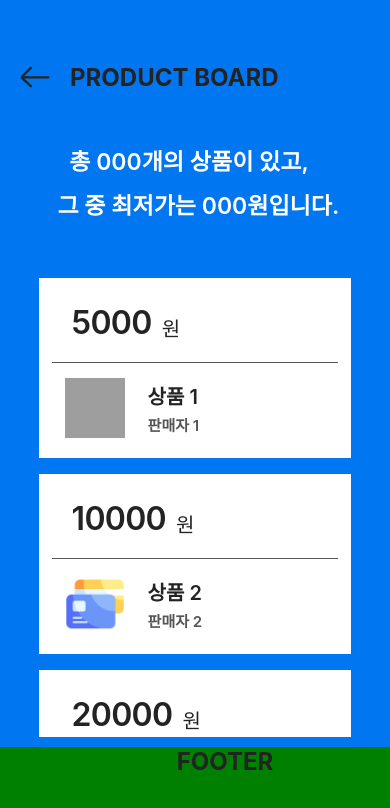
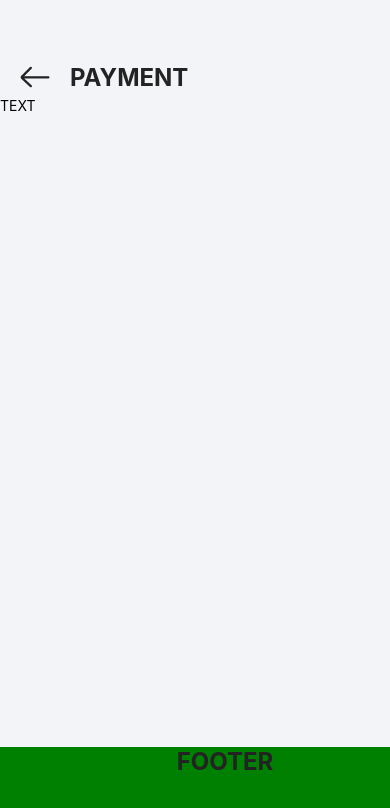
Before and after one commit to guswns7452/onePick, a React Native app: screen / in a window 390 px wide. Shown: the top 808 px of the page. Built offline with nearby package versions, Linux system fonts and the light colour scheme; grey boxes are pictures that could not be loaded.

Commit message:
[feat/board] refactor & set NewPost

```diff
--- a/App.tsx
+++ b/App.tsx
@@ -8,13 +8,14 @@
 
 
 import React from 'react';
-import ProductBoard from './src/components/board/ProductBoard'
-import ProductDetail from './src/components/board/ProductDetail'
+import NewPost from './src/components/board/NewPost'
+import PostBoard from './src/components/board/PostBoard'
+import PostDeatil from './src/components/board/PostDetail'
 import Payment from './src/components/payment/Payment'
 
 export default function App() {
   return (
-    <ProductBoard />
+    <NewPost />
   );
 }
 
--- /dev/null
+++ b/src/components/board/NewPost.tsx
@@ -0,0 +1,30 @@
+import React from 'react';
+import { Text, TouchableOpacity, View, Image } from 'react-native'
+import { styles, text } from './NewPostStyle'
+
+
+export default function NewPost() {
+
+    return (
+        <View style={styles.flex}>
+        <View style={styles.header}>
+            <View style={styles.headerContainer}>
+            <TouchableOpacity /*onPress={() => {navigation.goBack()}}*/>
+                <Image
+                    source={require('../../public/assets/back.png')}
+                    style={styles.iconBack}
+                />
+            </TouchableOpacity>
+            <Text style={text.headerText}>PAYMENT</Text>
+            </View>
+        </View>
+
+        <View style={styles.main}>
+            <Text>TEXT</Text>
+        </View>
+        <View style={styles.footer}>
+            <Text style={text.headerText}>FOOTER</Text>
+        </View>
+    </View>
+  );
+}
--- /dev/null
+++ b/src/components/board/NewPostStyle.ts
@@ -0,0 +1,196 @@
+import { StyleSheet, StyleProp, TextStyle } from 'react-native'
+
+//자주 반복되는 색 객체로 빼서 사용
+const color = {
+    primary: '#0076F0',
+    positiveBlue: '#1654D1',
+    positiveLightBlue: '#B6CAF3',
+    buttonBlue: '#0B95F7',
+    negativeRed: '#EE473D',
+    negativeLightRed: '#FAE1DF',
+    noticeOrange: '#C85000',
+    noticeLightOrange: '#F5E0D3',
+
+    backgroundGray: '#F3F4F7',
+
+    // 임시
+    normal: '#232323',
+    faintBlack: '#555555',
+    faintGray: '#EEEEEE',
+}
+
+export const styles = StyleSheet.create({
+    flex: {
+        flex: 1,
+        backgroundColor: color.backgroundGray,
+    },
+    header: {
+        flex: 0.15,
+        justifyContent: 'flex-end',
+        //backgroundColor: 'yellow',
+    },
+    headerContainer: {
+        width: '100%',
+        flexDirection: 'row',
+    },
+    main: {
+        flex: 1,
+    },
+    mainContainer: {
+        width: '90%',
+        height: 200,
+        marginTop: 8,
+        marginBottom: 10,
+        //padding: 8,
+        flexDirection: 'row',
+        alignSelf: 'center',
+        borderRadius: 10,
+        borderColor: color.primary,
+        borderWidth: 2,
+    },
+    scrollView: {
+        width: '100%',
+        justifyContent: 'flex-start',
+        paddingTop: 5,
+        marginBottom: 30,
+    },
+    footer: {
+        flex: 0.15,
+        backgroundColor: 'green',
+    },
+    iconBack: {
+        left: 15,
+        width: 40,
+        height: 40,
+    },
+})
+
+const baseText = {
+    fontFamily: 'Pretendard',
+    fontStyle: 'normal',
+    fontWeight: '400',
+}
+
+export const text = {
+    contentText: {
+        ...baseText,
+        color: color.normal,
+        fontSize: 18,
+    },
+    headerText: {
+        color: color.normal,
+        fontSize: 24,
+        fontWeight: 'bold',
+        alignSelf: 'center',
+        left: 30,
+    },
+    mainText: {
+        color: color.normal,
+        fontSize: 18,
+        fontWeight: '400',
+        //letterSpacing: -0.7,
+        lineHeight: 22.4,
+        marginTop: 10,
+        left: 15,
+    },
+    /*
+    activeText: {
+        fontWeight: '800',
+        color: color.primary,
+        fontSize: 18,
+        lineHeight: 22.4,
+    },
+    inactiveText: {
+        ...baseText,
+        color: color.inactive,
+        fontSize: 18,
+        lineHeight: 22.4,
+    },
+    timeText: {
+        fontWeight: '500',
+        color: color.inactive,
+        fontSize: 16,
+        lineHeight: 22.4,
+        letterSpacing: -0.5,
+    },
+    ribbonText: {
+        ...baseText,
+        color: color.ribbon,
+        fontSize: 14,
+        lineHeight: 19.6,
+        letterSpacing: -0.5,
+    },
+    hospitalText: {
+        fontWeight: '800',
+        fontSize: 20,
+        lineHeight: 28,
+        color: color.normal,
+    },
+    smallBlackText: {
+        ...baseText,
+        fontSize: 14,
+        lineHeight: 19.6,
+        letterSpacing: -0.5,
+        color: color.normal,
+    },
+    normalText: {
+        ...baseText,
+        fontSize: 16,
+        lineHeight: 22.4,
+        letterSpacing: -0.5,
+        color: color.normal,
+    },
+    semiboldText: {
+        fontWeight: '800',
+        fontSize: 18,
+        color: color.normal,
+        lineHeight: 22.4,
+    },
+    doctorText: {
+        fontWeight: '800',
+        fontSize: 16,
+        color: color.normal,
+        lineHeight: 22.4,
+    },
+    titleText: {
+        ...baseText,
+        fontSize: 16,
+        color: color.normal,
+        lineHeight: 22.4,
+        letterSpacing: -0.5,
+        marginLeft: 4,
+    },
+    profiletitleText: {
+        ...baseText,
+        fontSize: 16,
+        color: color.primary,
+        lineHeight: 19.6,
+        letterSpacing: -0.5,
+    },
+    primaryboldText: {
+        fontWeight: '800',
+        fontSize: 18,
+        color: color.primary,
+        lineHeight: 22.4,
+    },
+    faintText: {
+        ...baseText,
+        fontSize: 18,
+        lineHeight: 22.4,
+        letterSpacing: -0.5,
+        color: color.faintBlack,
+    },
+    showReviewText: {
+        ...baseText,
+        fontSize: 16,
+        lineHeight: 22.4,
+        letterSpacing: -0.5,
+        color: color.faintBlack,
+        textDecorationColor: color.faintBlack,
+        textDecorationStyle: 'solid',
+        textDecorationLine: 'underline',
+    },
+    */
+} as {
+    [key: string]: StyleProp<TextStyle>
+}
--- a/src/components/board/ProductBoard.tsx
+++ b/src/components/board/PostBoard.tsx
@@ -1,6 +1,6 @@
 import React, { useState } from 'react';
 import { Text, TouchableOpacity, View, Image, ScrollView } from 'react-native'
-import { styles, text } from './ProductBoardStyle'
+import { styles, text } from './PostBoardStyle'
 
 const productList = [
     {
@@ -33,7 +33,7 @@ const productList = [
     },
 ]
 
-export default function ProductBoard() {
+export default function PostBoard() {
 
     // const [finished, setFinished] = useState(false)
 
--- a/src/components/board/ProductDetail.tsx
+++ b/src/components/board/PostDetail.tsx
@@ -1,10 +1,10 @@
 import React, { useState } from 'react';
 import { Text, TouchableOpacity, View, Image, ScrollView } from 'react-native'
 import { Bar } from 'react-native-progress'
-import { styles, text } from './ProductDetailStyle'
+import { styles, text } from './PostDetailStyle'
 
 
-export default function ProductDetail() {
+export default function PostDetail() {
 
     const [finished, setFinished] = useState(false)
 
```
Also changed, not shown: src/components/board/PostBoardStyle.ts (renamed from src/components/board/ProductBoardStyle.ts), src/components/board/PostDetailStyle.ts (renamed from src/components/board/ProductDetailStyle.ts).
